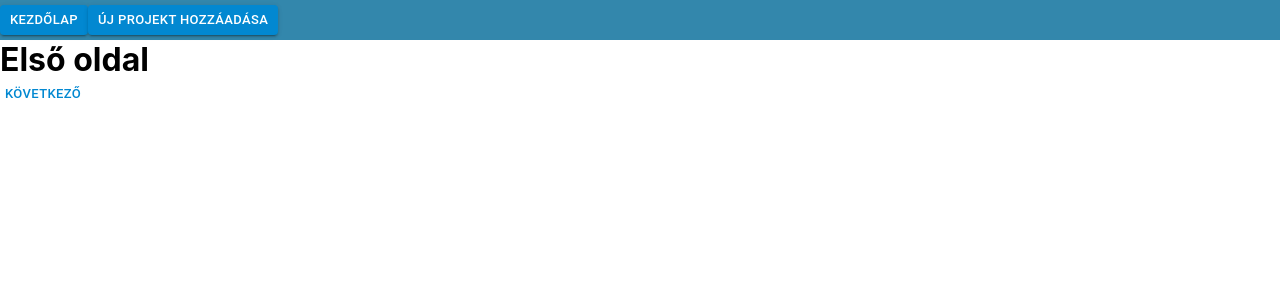
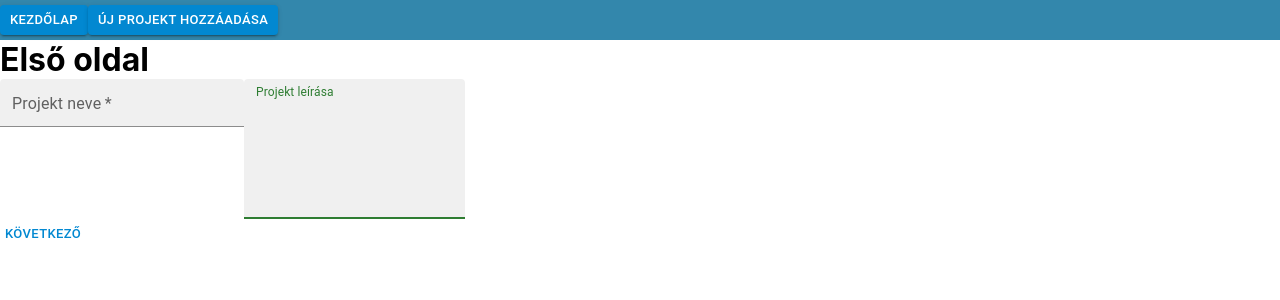
Before and after one commit to KacagoHollo/project-overview, a React (Create React App) app: page /new in a window 1280 px wide. Shown: the top 300 px of the page. Built offline with nearby package versions, Linux system fonts and the light colour scheme.

Commit message:
textcontent, wizard next steps

```diff
--- a/src/App.css
+++ b/src/App.css
@@ -14,6 +14,7 @@ div.box {
   width: 25vw;
   height: 80vh;
 
+  position: relative;
   display: flex;
   flex-direction: column;
   justify-content: center;
@@ -29,10 +30,14 @@ div.box {
 }
 
 div.box h1 {
+  position: absolute;
+  top: 20px;
   font-size: 20px;
 }
 div.box p {
   font-size: 12px;
+  position: absolute;
+  top: 60px;
 }
 
 
--- a/src/App.jsx
+++ b/src/App.jsx
@@ -1,11 +1,11 @@
 import './App.css';
 import React, {useState} from 'react';
 import { Routes, Route } from 'react-router-dom';
-
+import { WizardContext } from './components/WizardContext';
 import Navbar from './components/Navbar';
+import WizardApp from './components/WizardApp';
 
 import Home from './pages/Home';
-import WizardApp from './components/WizardApp';
 
 function App() {
 
@@ -22,6 +22,7 @@ function App() {
   }
 
   return (
+    <WizardContext.Provider value={{}}>
     <div className="App">
       <Navbar/>
         <Routes>
@@ -30,6 +31,7 @@ function App() {
         </Routes>
 
     </div>
+    </WizardContext.Provider>
   );
 }
 
--- /dev/null
+++ b/src/components/WizardContext.jsx
@@ -0,0 +1,3 @@
+import { createContext } from "react";
+
+export const WizardContext = createContext(null);
--- /dev/null
+++ b/src/pages/Page1.jsx
@@ -0,0 +1,54 @@
+import React, { useState, useContext } from 'react';
+import TextField from "@mui/material/TextField";
+
+import { WizardContext } from '../components/WizardContext';
+
+const Page1 = () => {
+    const { previous, next} = useContext(WizardContext)
+
+    const [name, setName] = useState('');
+    const [description, setDescription] = useState('');
+
+
+
+    // const nextPage = () => {
+
+    // }
+  return (
+    <div>
+        <h1>Első oldal</h1>
+        {/* <form onSubmit={next}> */}
+            <div className='name'>
+                <TextField
+                    variant="filled"
+                    required
+                    size="small"
+                    autoFocus
+                    label="Projekt neve"
+                    color="success"
+                    type="text"
+                    placeholder="Projekt neve"
+                    value={name}
+                    inputProps={{ maxLength: 255 }}
+                    onChange={(event) => setName(event.target.value)}/>
+                <TextField
+                    variant="filled"
+                    size="small"
+                    autoFocus
+                    label="Projekt leírása"
+                    color="success"
+                    type="text"
+                    placeholder="Projekt leírása"
+                    multiline
+                    rows={5}
+                    maxRows={10}
+                    value={description}
+                    InputProps={{ inputProps: { minLength: 50, maxLength: 500 } }}
+                    onChange={(event) => setDescription(event.target.value)}/>
+            </div>
+        {/* </form> */}
+    </div>
+  )
+}
+
+export default Page1
--- /dev/null
+++ b/src/pages/Page2.jsx
@@ -0,0 +1,11 @@
+import React from 'react'
+
+function Page2() {
+  return (
+    <div>
+        <h1>Második oldal</h1>
+    </div>
+  )
+}
+
+export default Page2
--- /dev/null
+++ b/src/pages/Page3.jsx
@@ -0,0 +1,11 @@
+import React from 'react'
+
+function Page3() {
+  return (
+    <div>
+        <h1>Utolsó oldal</h1>
+    </div>
+  )
+}
+
+export default Page3
--- a/src/pages/Wizard.jsx
+++ b/src/pages/Wizard.jsx
@@ -1,4 +1,6 @@
 import React, {useState} from 'react';
+import { WizardContext } from '../components/WizardContext';
+
 import Button from "@mui/material/Button";
 
 const Wizard = ({children}) => {
@@ -15,7 +17,12 @@ const Wizard = ({children}) => {
     setActivePage(index => index + 1)
   }
 
+  const submit = () => {
+    setActivePage(index => index - 1)
+  }
+
   return (
+    <WizardContext.Provider value={{previous, next}}>
       <div className='wizard'>
         <div className='wContent'>
           {currentPage}
@@ -44,8 +51,23 @@ const Wizard = ({children}) => {
             Következő
           </Button>
           ) : null }
+
+          { activePage === pages.length - 1 ? (
+            <Button
+            type='button'
+            className='wButton-right'
+            color="info"
+            size="small"
+            onClick={submit}
+          >
+            Beküldés
+          </Button>
+            ) : null
+          }
+
         </div>
       </div>
+    </WizardContext.Provider>
   )
 }
 
```
Also changed, not shown: src/components/WizardApp.jsx (+5 -3 lines). Lines whose indentation alone changed are shown as unchanged.
